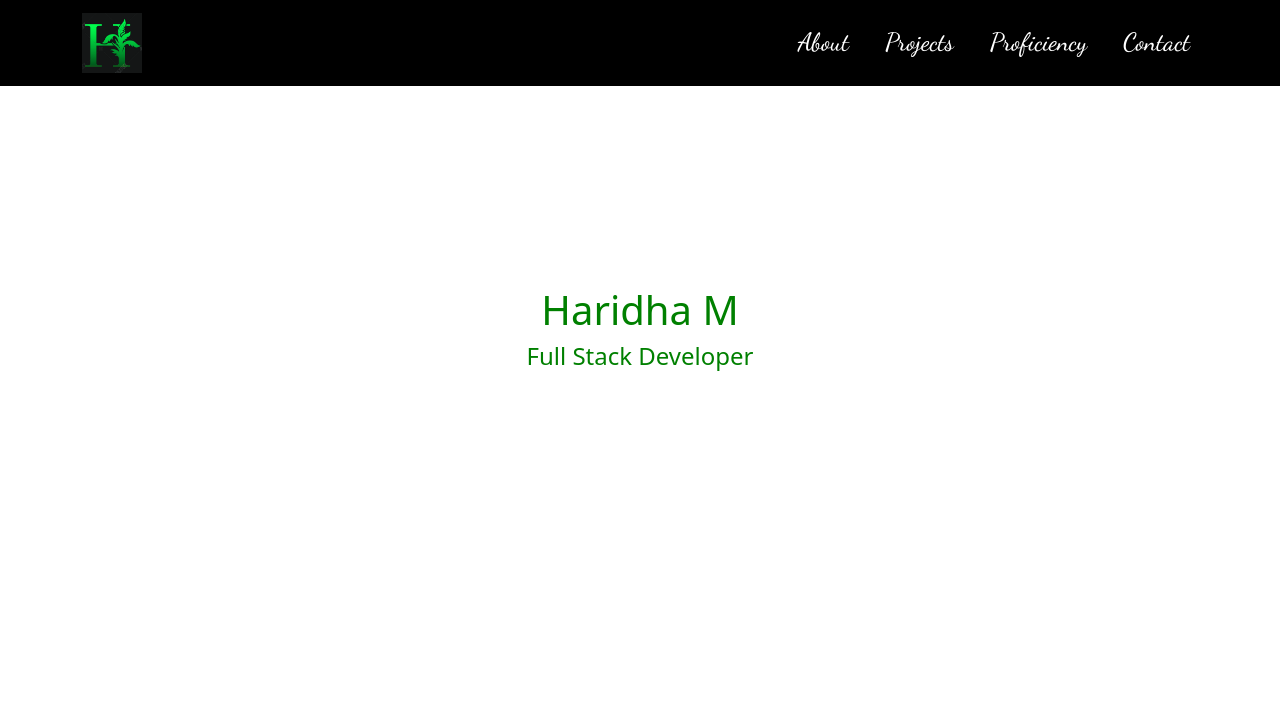
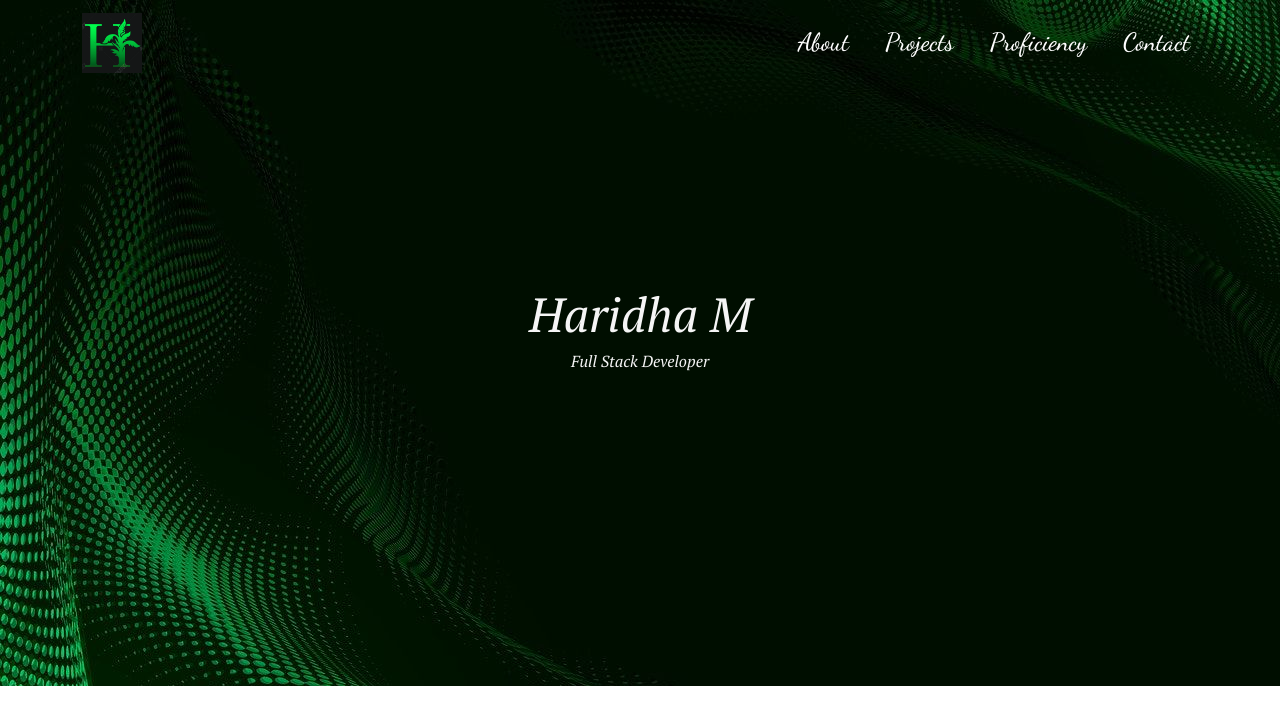
Before and after one commit to Haridha-M/Portfolio, a plain HTML site: page myFirstFile.html in a window 1280 px wide. Drawn offline with nearby package versions, Linux system fonts and the light colour scheme; files whose address does not match are found by name.

Commit message:
Added background image Portfolio

```diff
--- a/myFirstFile.html
+++ b/myFirstFile.html
@@ -10,8 +10,12 @@
     <link rel="preconnect" href="https://fonts.googleapis.com">
 <link rel="preconnect" href="https://fonts.gstatic.com" crossorigin>
 <link href="https://fonts.googleapis.com/css2?family=Dancing+Script:wght@500;600;700&display=swap" rel="stylesheet">
+<link rel="preconnect" href="https://fonts.googleapis.com">
+<link rel="preconnect" href="https://fonts.gstatic.com" crossorigin>
+<link href="https://fonts.googleapis.com/css2?family=Dancing+Script:wght@500;600;700&family=PT+Serif:ital,wght@0,400;0,700;1,400;1,700&display=swap" rel="stylesheet">
 </head>
 <body>
+  <div class="background">
      <nav class="navbar navbar-expand-lg nav1 ">
         <div class="container ">
           <a class="navbar-brand" href="#"><img src="Screenshot from 2023-04-25 14-09-45.png" alt=""></a>
@@ -35,12 +39,11 @@
             </ul>
           </div>
         </nav>
-      <div class=" container text-center con">
+      <div class=" text-center con">
       <h1>Haridha M</h1>
-      <h4>Full Stack Developer</h4>
+      <h6>Full Stack Developer</h6>
       </div>
-
-      <img src="/393499148.jpg" alt="">
+    </div>
 </body>
 <script src="https://cdn.jsdelivr.net/npm/bootstrap@5.3.0-alpha3/dist/js/bootstrap.bundle.min.js" integrity="sha384-ENjdO4Dr2bkBIFxQpeoTz1HIcje39Wm4jDKdf19U8gI4ddQ3GYNS7NTKfAdVQSZe" crossorigin="anonymous"></script>
 </html>
--- a/style.css
+++ b/style.css
@@ -1,5 +1,8 @@
-.nav1{
-    background-color: black;
+/* .nav1{
+    background-color: black; */
+/* } */
+.background{
+    background-image: url(/home/traningbatchmarch2023/Portfolio/bkg.jpg);
 }
 .nav-link{
     font-family: 'Dancing Script', cursive;
@@ -7,6 +10,10 @@
     font-weight:100;
     color: white;
 }
+.navbar-brand img{
+    width: 60px;
+    height: 60px;
+    }
 
 a:hover.nav-link{
     color:green;
@@ -19,10 +26,15 @@ flex-grow: 0;
     padding-left:20px;
 }
 .con{
+    font-family: 'Dancing Script', cursive;
+    font-family: 'PT Serif', serif;
+    font-style: italic;
     padding-top:200px ;
     padding-bottom: 200px;
-    color: green;}
-.navbar-brand img{
-width: 60px;
-height: 60px;
+    color: whitesmoke;
+    height: 600px;
+
 }
+.con h1{
+    font-size: 3rem;
+}
```
Also changed, not shown: bkg.jpg (added).
